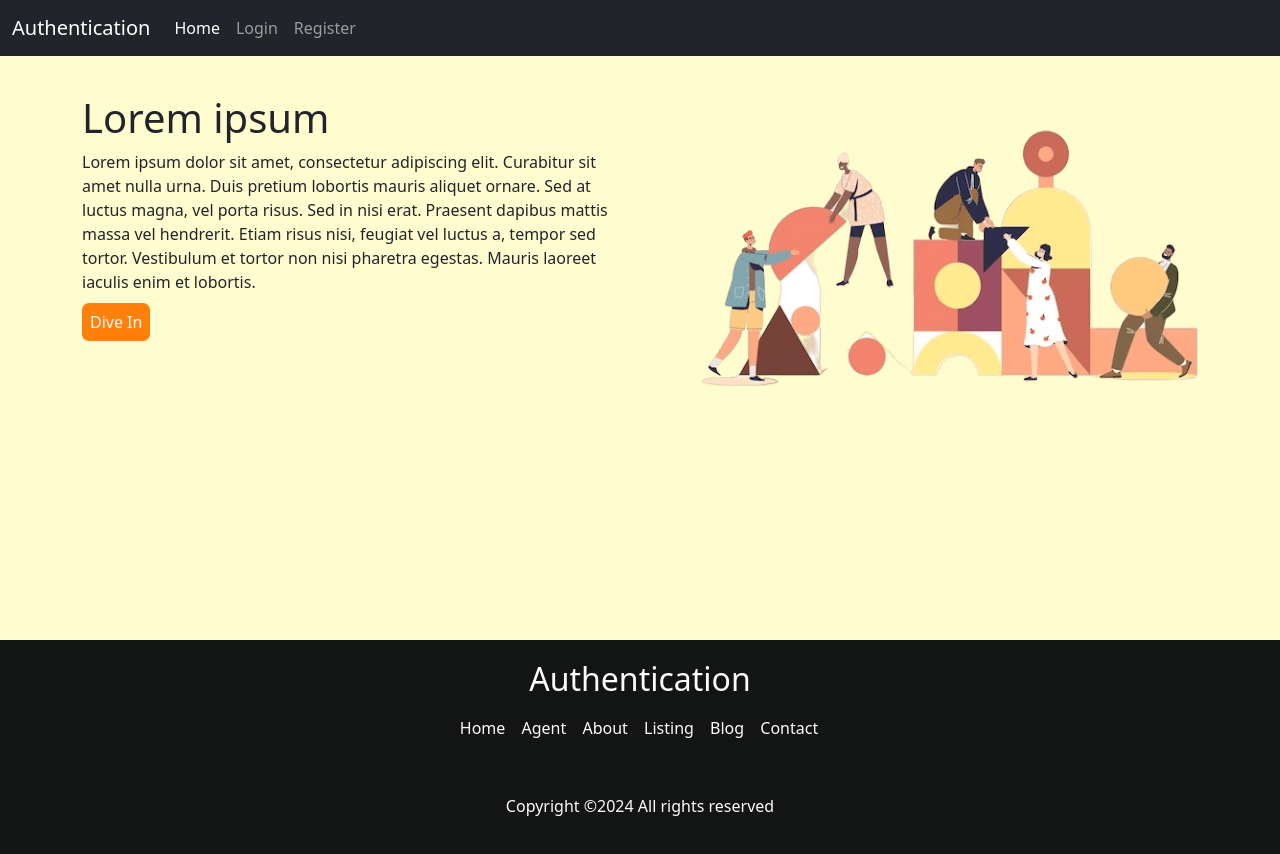
After one commit to nathnael1/PRODIGY_FSWD_01, a Django app: template secureUserAuthentication/authentication/templates/index.html in a window 1280 px wide. The commit adds this page. Run offline with Django 5.2, Linux system fonts and the light colour scheme; the template is opened without the code that fills it, so the values that code supplies are empty; some libraries are stand-ins or nearby versions.

Commit message:
UI complete

```diff
--- a/secureUserAuthentication/authentication/static/styles.css
+++ b/secureUserAuthentication/authentication/static/styles.css
@@ -76,8 +76,8 @@ body .whole .sign form {
 }
 body .whole .sign form .email {
   display: flex;
-  border: 1px solid #7DE2D1;
-  background-color: #7DE2D1;
+  border: 1px solid #FFFDD0;
+  background-color: #FFFDD0;
   padding: 5px;
   border-radius: 7px;
 }
@@ -97,8 +97,8 @@ body .whole .sign form .email input:focus {
 body .whole .sign form .password {
   margin-top: 2%;
   display: flex;
-  border: 1px solid #7DE2D1;
-  background-color: #7DE2D1;
+  border: 1px solid #FFFDD0;
+  background-color: #FFFDD0;
   padding: 5px;
   border-radius: 7px;
 }
@@ -117,16 +117,19 @@ body .whole .sign form .password input:focus {
 }
 body .whole .sign form input[type=submit] {
   margin-top: 8%;
+  margin-bottom: 2%;
   width: 80px;
   background-color: #131515;
   color: #FFFAFB;
   border-radius: 7px;
   border: none;
   padding: 8px;
-  margin-right: 45%;
-  margin-left: 45%;
+  margin-right: 40%;
+  margin-left: 40%;
 }
 body .footer-07 {
+  position: relative;
+  bottom: 0;
   margin-top: 2%;
   background-color: #131515;
   margin-bottom: 0;
@@ -140,4 +143,36 @@ body .footer-07 .menu a {
 }
 body .footer-07 * {
   color: #FFFAFB;
+  padding: 5px;
+}
+body .icontainer {
+  min-height: 65vh;
+}
+body .icontainer a {
+  background-color: #ff810b;
+  color: #FFFAFB;
+  border-radius: 7px;
+  border: none;
+  padding: 8px;
+  text-decoration: none;
+}
+body .u {
+  width: 70%;
+  margin: 0 auto;
+}
+body .u h1 {
+  font-size: 3rem;
+  text-align: center;
+  font-weight: bolder;
+  color: #ff810b;
+}
+body .u p {
+  width: 35%;
+  font-size: 0.8rem;
+  margin: 0 auto;
+}
+body .u img {
+  display: block;
+  margin: 0 auto;
+  width: 50%;
 }/*# sourceMappingURL=styles.css.map */
--- a/secureUserAuthentication/authentication/static/styles.scss
+++ b/secureUserAuthentication/authentication/static/styles.scss
@@ -1,7 +1,7 @@
 $text-color: #FFFAFB;
 $info-color:#131515;
 $sign-color:#ff810b;
-$rsign-color:#7DE2D1;
+$rsign-color:#FFFDD0;
 $rinfo-color:#2B2C28;
 *{
     margin:0;
@@ -9,7 +9,7 @@ $rinfo-color:#2B2C28;
 }
 body
 {
-    background-color: #FFFDD0;
+    background-color: $rsign-color;
     .navc{
         margin-bottom: 3%;
     }
@@ -122,21 +122,23 @@ body
                 }
                 input[type="submit"]{
                     margin-top: 8%;
-
+                    margin-bottom: 2%;
                     width:80px;
                     background-color: $info-color;
                     color:$text-color;
                     border-radius: 7px;
                     border:none;
                     padding:8px;
-                    margin-right: 45%;
-                    margin-left: 45%;
+                    margin-right: 40%;
+                    margin-left: 40%;
                 }
             }
         }
     }
     .footer-07
     {
+        position:relative;
+        bottom: 0;
         margin-top: 2%;
         background-color: $info-color;
         margin-bottom: 0;
@@ -149,7 +151,38 @@ body
         }
     }
     .footer-07 * {
-        color:$text-color
+        color:$text-color;
+        padding:5px;
     }
-
+    .icontainer{
+        min-height: 65vh;
+        a{
+            background-color: $sign-color;
+            color:$text-color;
+            border-radius: 7px;
+            border:none;
+            padding:8px;
+            text-decoration: none;
+        }
+    }
+    .u{
+        width:70%;
+        margin:0 auto;
+        h1{
+            font-size: 3rem;
+            text-align: center;
+            font-weight: bolder;
+            color:$sign-color;
+        }
+        p{
+            width:35%;
+            font-size:0.8rem;
+            margin:0 auto;
+        }
+        img{
+            display:block;
+            margin:0 auto;
+            width:50%;
+        }
+    }
 }
--- /dev/null
+++ b/secureUserAuthentication/authentication/templates/index.html
@@ -0,0 +1,24 @@
+{% extends "layout.html" %}
+{% load static %}
+{% block home%}active{%endblock%}
+{%block content %}
+<div class="container icontainer">
+    <div class="row">
+        <div class="col-12 col-sm-6">
+            <h1>Lorem ipsum </h1>
+            <p>Lorem ipsum dolor sit amet, consectetur adipiscing elit.
+                 Curabitur sit amet nulla urna. Duis pretium lobortis mauris aliquet ornare.
+                 Sed at luctus magna, vel porta risus.
+                 Sed in nisi erat.
+                 Praesent dapibus mattis massa vel hendrerit.
+                 Etiam risus nisi, feugiat vel luctus a, tempor sed tortor.
+                 Vestibulum et tortor non nisi pharetra egestas.
+                 Mauris laoreet iaculis enim et lobortis.</p>
+            <a href="" >Dive In</a>
+        </div>
+        <div class="d-none d-sm-block  col-6">
+            <img src="{% static 'bg.png'%}" alt="">
+        </div>
+    </div>
+</div>
+{% endblock %}
--- a/secureUserAuthentication/authentication/templates/layout.html
+++ b/secureUserAuthentication/authentication/templates/layout.html
@@ -56,8 +56,9 @@
                         </div>
                     </div>
                 </div>
-            </footer>
+            </footer><!--  I used Footer template from colorlib.com -->
         <script src="https://cdn.jsdelivr.net/npm/bootstrap@5.1.3/dist/js/bootstrap.bundle.min.js" integrity="sha384-ka7Sk0Gln4gmtz2MlQnikT1wXgYsOg+OMhuP+IlRH9sENBO0LRn5q+8nbTov4+1p" crossorigin="anonymous"></script>
         <script src = "{% static 'script.js' %}"></script>
+
     </body>
 </html>
--- a/secureUserAuthentication/authentication/views.py
+++ b/secureUserAuthentication/authentication/views.py
@@ -3,7 +3,7 @@ from django.http import HttpResponse,HttpResponseRedirect
 from django.urls import reverse
 
 def index(request):
-    return HttpResponseRedirect(reverse("login"))
+    return render(request,"unauthorized.html")
 def login(request):
     return render(request,"login.html")
 def register(request):
```
Also changed, not shown: secureUserAuthentication/authentication/static/styles.min.css (+1 -1 lines), secureUserAuthentication/authentication/templates/unauthorized.html (added, +12 -0 lines), secureUserAuthentication/authentication/static/401.jpg (added), secureUserAuthentication/authentication/static/401.png (added), secureUserAuthentication/authentication/static/bg.png (added), 2 other files.
